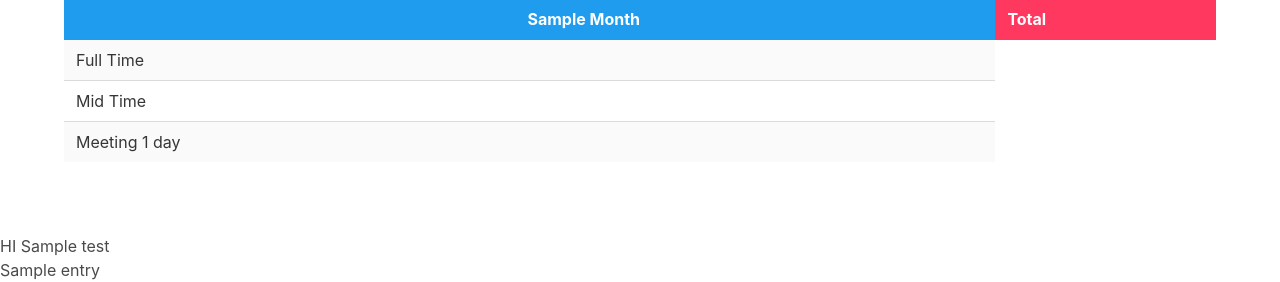
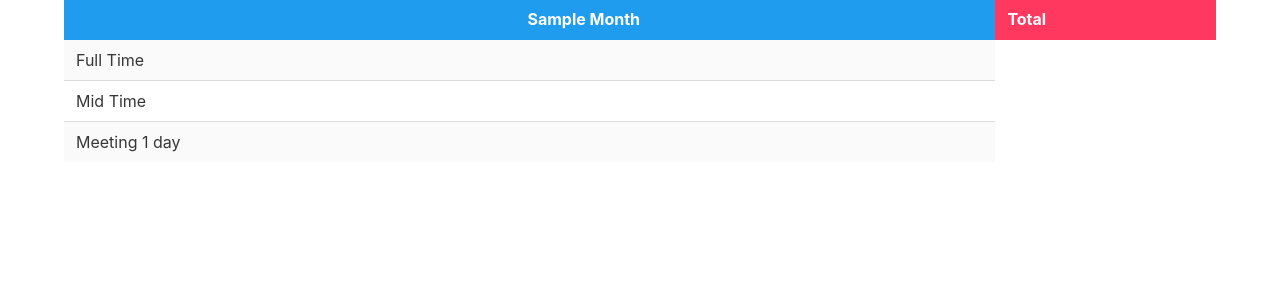
Before and after one commit to ioO/django-billjobs, a Django app: template billjobs/templates/billjobs/statistics.html in a window 1280 px wide. Shown: the part 1386-1668 px from the top of the page. After the commit the page ends 1538 px from the top, so only its background shows below. Run offline with Django 3.2, Linux system fonts and the light colour scheme; the template is opened without the code that fills it: most values are stand-ins (such as "Sample title", 1, 10 or a date in 2020); parts of the project's set-up code (start-up, migrations or seed data) failed here and were passed over.

Commit message:
suppression de la variable test

```diff
--- a/billjobs/templates/billjobs/statistics.html
+++ b/billjobs/templates/billjobs/statistics.html
@@ -166,8 +166,5 @@
 
   </div>
   </section>
-  <p>HI {{ test}}</p>
-  {% for entry in test %}
-          <p>{{entry}}</p>
-      {% endfor %}
+
 {% endblock body %}
--- a/billjobs/views.py
+++ b/billjobs/views.py
@@ -410,6 +410,5 @@ def statistics(request):
     'previous_monthly_subscriptions_1': get_monthly_subscriptions_list(1, previous_year),
     'previous_monthly_subscriptions_2': get_monthly_subscriptions_list(2, previous_year),
     'previous_monthly_subscriptions_3': get_monthly_subscriptions_list(3, previous_year),
-    'test': get_subscription_list_by_year(previous_year),
 
     } )
```
